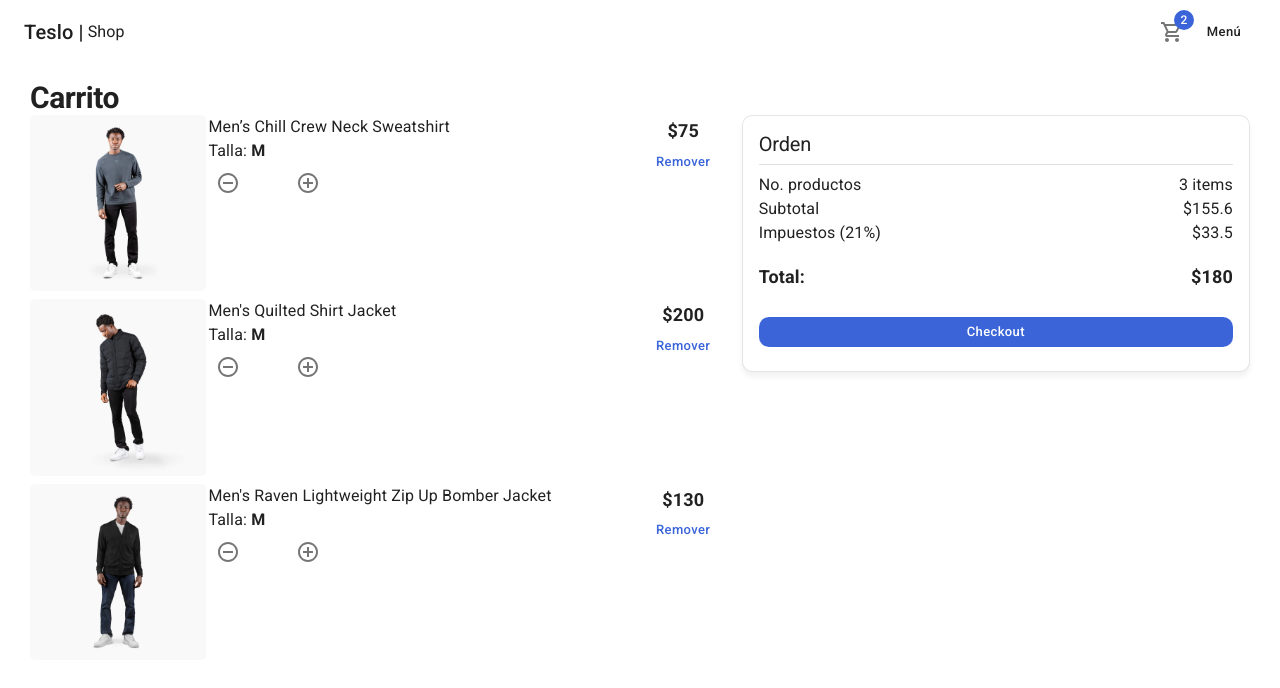
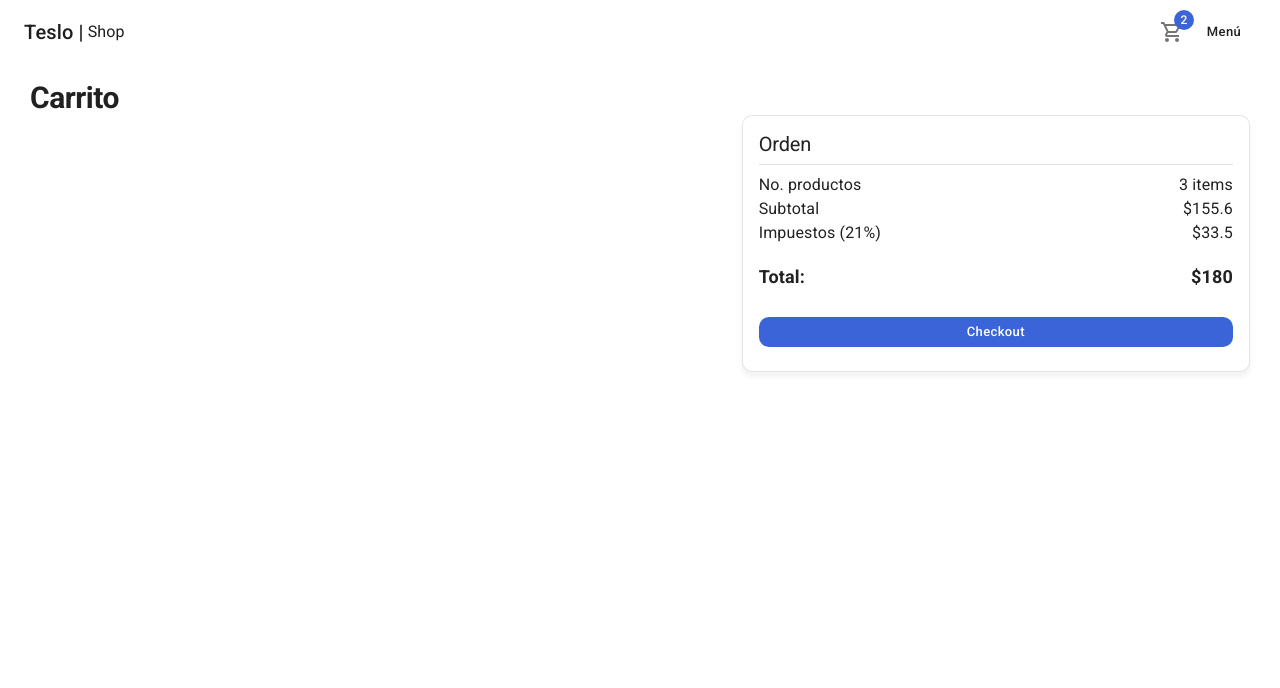
Before and after one commit to r03eRt/teslo-shop-nextjs, a Next.js app: page /cart in a window 1280 px wide. Shown: the top 688 px of the page. Built offline with nearby package versions, Linux system fonts and the light colour scheme.

Commit message:
Actualizar cantidad desde carrito  249

```diff
--- a/components/cart/CartList.tsx
+++ b/components/cart/CartList.tsx
@@ -2,30 +2,41 @@ import { Box, Button, CardActionArea, CardMedia, Grid, Link, Typography } from "
 import { initialData } from "../../database/products"
 import NextLink from 'next/link'
 import { ItemCounter } from "../ui"
-import { FC } from "react"
+import { FC, useContext } from "react"
+import { CartContext } from "../../context/cart"
+import { ICartProduct } from "../../interfaces"
 
-const productsInCart = [
-    initialData.products[0],
-    initialData.products[1],
-    initialData.products[2]
-]
+// const productsInCart = [
+//     initialData.products[0],
+//     initialData.products[1],
+//     initialData.products[2]
+// ]
 
 interface Props {
     editable?: boolean;
 }
 
 export const CartList: FC<Props> = ({ editable = false }) => {
+
+    // para obtener estado y ducniones del contexto
+    const { cart, updateCartQuantity } = useContext(CartContext);
+
+    const onNewCartQuantityValue = (product: ICartProduct, newQuantityValue: number) => {
+        product.quantity = newQuantityValue;
+        updateCartQuantity(product);
+    }
+
   return (
     <>
         {
-            productsInCart.map( product => (
-                <Grid container spacing='2' key={product.slug} sx={{ mb: 1 }}>
+            cart.map( product => (
+                <Grid container spacing='2' key={product.slug + product.size} sx={{ mb: 1 }}>
                     <Grid item xs={3}>
-                        <NextLink href='/product/slug'>
+                        <NextLink href='`/product/${product.slug}`'>
                             <Link>
                                 <CardActionArea>
                                     <CardMedia
-                                        image={ `/products/${ product.images[0] }`}
+                                        image={ `/products/${ product.image }`}
                                         component='img'
                                         sx={{ borderRadius: '5px' }}
                                     />
@@ -36,12 +47,12 @@ export const CartList: FC<Props> = ({ editable = false }) => {
                     <Grid item xs={7}>
                         <Box display='flex' flexDirection='column'>
                             <Typography variant='body1'>{ product.title }</Typography>
-                            <Typography variant='body1'>Talla: <strong>M</strong></Typography>
+                            <Typography variant='body1'>Talla: <strong>{ product.size }</strong></Typography>
 
                             {
                                 editable
-                                ? <ItemCounter/>
-                                : <Typography variant="h4">1 Item</Typography>
+                                ? <ItemCounter currentValue={product.quantity} maxValue={10} updatedQuantity={(value) => onNewCartQuantityValue(product, value)}/>
+                                : <Typography variant="h4">{product.quantity} {product.quantity > 1 ? 'productos':'producto'}</Typography>
                             }
 
                         </Box>
--- a/context/cart/CartContext.tsx
+++ b/context/cart/CartContext.tsx
@@ -6,6 +6,7 @@ import { ICartProduct } from "../../interfaces";
 
     //methods
     addProductToCart: (product: ICartProduct) => void;
+    updateCartQuantity: (product: ICartProduct) => void;
  }
 
 
--- a/context/cart/CartProvider.tsx
+++ b/context/cart/CartProvider.tsx
@@ -66,12 +66,19 @@ export const CartProvider:FC<CartState> = ({ children }) => {
         dispatch({ type: '[Cart] - Update Product in cart', payload: updatedProducts })
     }
 
+
+
+    const updateCartQuantity = (product: ICartProduct) => {
+        dispatch({ type: '[Cart] - Change cart quantity', payload: product})
+    }
+
     return(
         <CartContext.Provider value={{
             ...state,
 
             //Methods
             addProductToCart,
+            updateCartQuantity
 
         }}>
             { children }
--- a/context/cart/cartReducer.ts
+++ b/context/cart/cartReducer.ts
@@ -5,6 +5,7 @@ import { ICartProduct } from "../../interfaces";
 type CartActionType =
 | { type: '[Cart] - LoadCart from storage', payload: ICartProduct[] }
 | { type: '[Cart] - Update Product in cart', payload: ICartProduct[] }
+| { type: '[Cart] - Change cart quantity', payload: ICartProduct }
 
 
 export const cartReducer = (state: CartState, action: CartActionType): CartState => {
@@ -19,6 +20,15 @@ export const cartReducer = (state: CartState, action: CartActionType): CartState
                 ...state,
                 cart: [...action.payload]
             }
+        case '[Cart] - Change cart quantity':
+            return {
+                ...state,
+                cart: state.cart.map( product => {
+                    if(product._id !== action.payload._id) return product;
+                    if(product.size !== action.payload.size) return product;
+                    return action.payload;
+                })
+            }
 
         default:
             return state;
```
